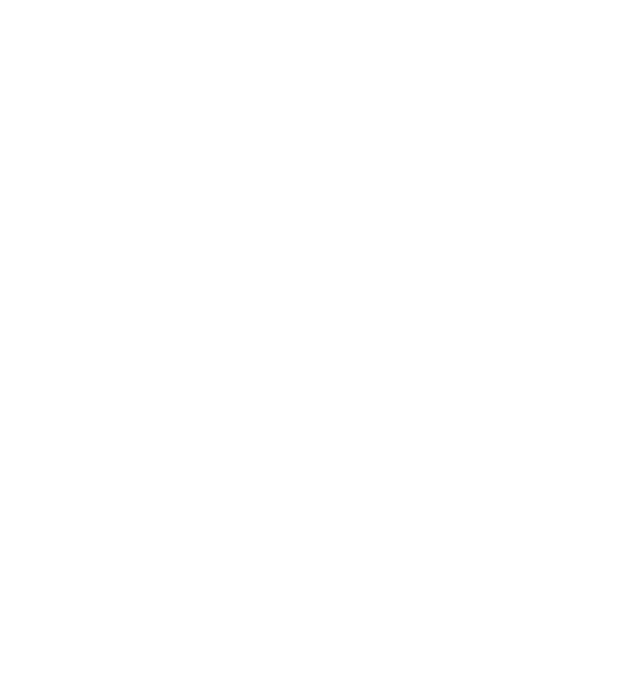
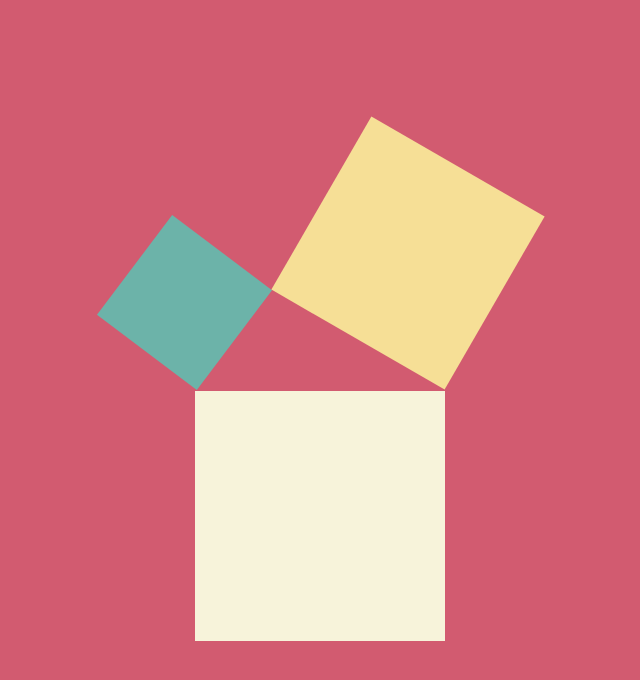
Before and after one commit to vitorkolle/cssbattle, a plain HTML site: page cssbattle/exer02.html in a window 1280 px wide. Shown: the whole page, without its empty margins (450-1090 px from the left). Drawn offline with Linux system fonts and the light colour scheme.

Commit message:
exercício 2 feito

```diff
--- a/cssbattle/exer02.html
+++ b/cssbattle/exer02.html
@@ -7,6 +7,8 @@
      <link rel="stylesheet" href="style2.css">
  </head>
  <body>
-
+     <div class="q1"></div>
+     <div class="q2"></div>
+     <div class="q3"></div>
  </body>
  </html>
--- a/cssbattle/style2.css
+++ b/cssbattle/style2.css
@@ -0,0 +1,32 @@
+*{
+    padding: 0;
+    margin: 0;
+}
+body{
+    background-color: #D25B70;
+    margin-top: 30vh;
+}
+.q1{
+    background-color: #6CB3A9;
+    width: 125px;
+    height: 125px;
+    margin-left:572px;
+    margin-bottom: -212px;
+    transform: rotate(37deg);
+}
+.q2{
+    background-color: #F6DF96;
+    width: 200px;
+    height: 200px;
+    margin-left: 758px;
+    margin-bottom: 38px;
+    transform: rotate(30deg);
+}
+.q3{
+
+    width: 250px;
+    height: 250px;
+    background-color: #F7F3DA;
+    margin-left: 645px;
+    margin-top: 18px;
+}
```
